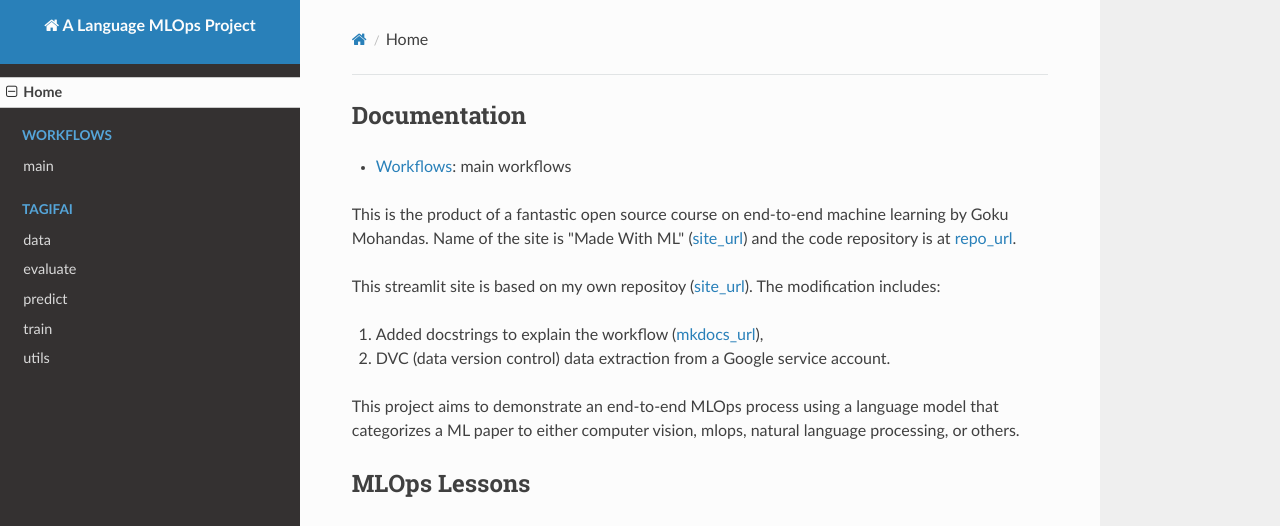
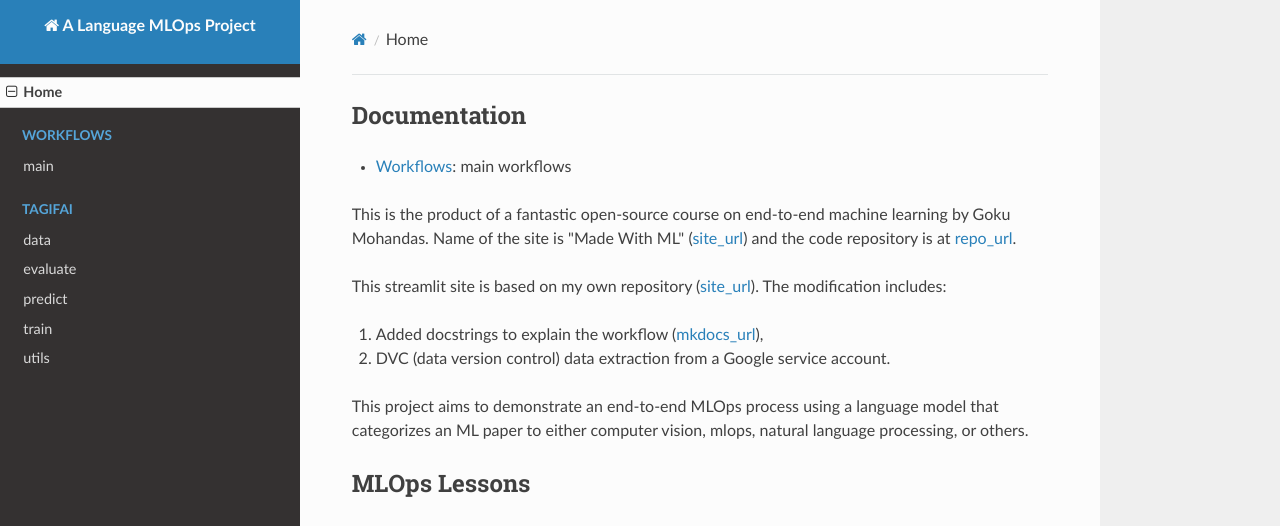
Before and after one commit to tonypeng1/mlops, an MkDocs documentation site: the page built from docs/index.md, in a window 1280 px wide. Shown: the top 526 px of the page. Built offline with MkDocs 1.6.1, drawn with Linux system fonts in a browser that asks for light colours; nearby versions of some CDN libraries.

Commit message:
More changes on streamlit and docs pages.

```diff
--- a/docs/index.md
+++ b/docs/index.md
@@ -4,18 +4,18 @@
 <!-- - [tagifai](tagifai/data.md): documentation of functionality -->
 <!-- - [config](config/config.md): configurations -->
 
-This is the product of a fantastic open source course on end-to-end
+This is the product of a fantastic open-source course on end-to-end
 machine learning by Goku Mohandas. Name of the site is "Made With ML" ([site_url](https://madewithml.com/)) and the code repository
 is at [repo_url](https://github.com/GokuMohandas/mlops-course/).
 
 This streamlit site is based
-on my own repositoy ([site_url](https://github.com/tonypeng1/mlops)). The modification includes:
+on my own repository ([site_url](https://github.com/tonypeng1/mlops)). The modification includes:
 
 1. Added docstrings to explain the workflow ([mkdocs_url](https://tonypeng1.github.io/mlops/)),
 2. DVC (data version control) data extraction from a Google service account.
 
 This project aims to demonstrate an end-to-end MLOps process using a language model that
-categorizes a ML paper to either computer vision, mlops, natural language processing, or others.
+categorizes an ML paper to either computer vision, mlops, natural language processing, or others.
 
 ## MLOps Lessons
 
```
Also changed, not shown: 1 other file.
